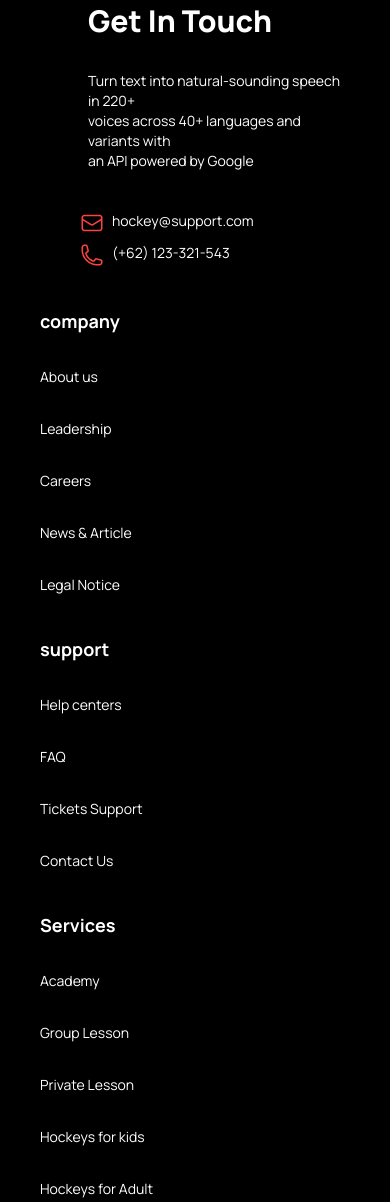
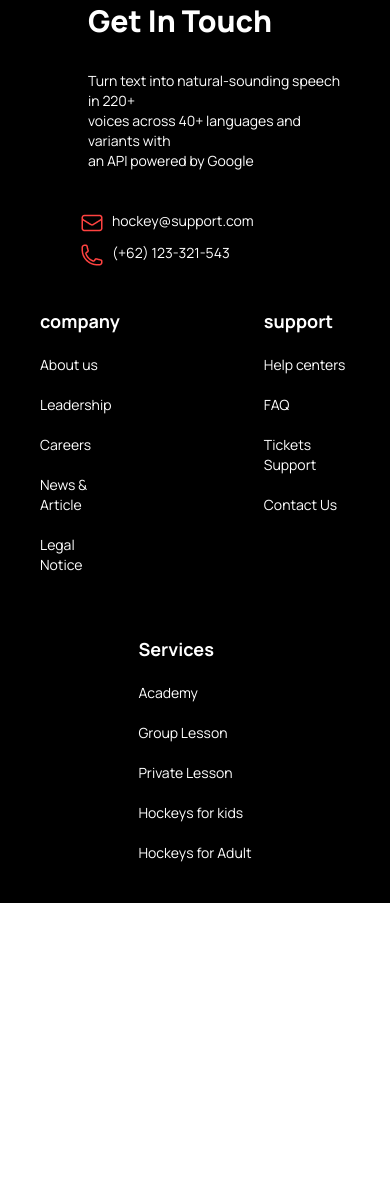
Before and after one commit to 325588/assigntment-3-on, a plain HTML site: page index.html in a window 390 px wide. Shown: the part 8575-9777 px from the top of the page. After the commit the page ends 9478 px from the top, so only its background shows below. Drawn offline with nearby package versions, Linux system fonts and the light colour scheme.

Commit message:
add footer responsive mobile device

```diff
--- a/index.html
+++ b/index.html
@@ -442,6 +442,7 @@
         <div class="grid h-20 card place-items-center"></div>
       </div>
     </main>
+    <div>
     <footer class="footer p-10 bg-black text-white mt-24">
       <aside>
 
@@ -459,26 +460,29 @@
         </div>
 
       </aside>
+      <div class="flex gap-28  sm:flex flex-cols-1">
 
       <nav class="gap-8 ">
-        <header class="sm:grid-cols-2; font-bold text-lg text-white">company</header>
-        <a class="link link-hover">About us</a>
-        <a class="link link-hover">Leadership</a>
-        <a class="link link-hover">Careers</a>
-        <a class="link link-hover">News & Article</a>
-        <a class="link link-hover">Legal Notice</a>
+        <header class="sm:grid-cols-2; font-bold text-lg text-white">company</header><br>
+
+        <a class="link link-hover pt-4">About us</a><br><br>
+        <a class="link link-hover">Leadership</a><br><br>
+        <a class="link link-hover">Careers</a><br><br>
+        <a class="link link-hover">News & Article</a><br><br>
+        <a class="link link-hover">Legal Notice</a><br><br>
       </nav>
-      <nav class="gap-8">
-        <header class=" font-bold text-lg text-white">support</header>
-        <a class="link link-hover">Help centers</a>
-        <a class="link link-hover">FAQ</a>
-        <a class="link link-hover">Tickets Support</a>
-        <a class="link link-hover">Contact Us</a>
+      <nav class="gap-8 ml-8">
+  <header class=" font-bold text-lg text-white">support</header><br>
+        <a class="link link-hover">Help centers</a><br><br>
+        <a class="link link-hover">FAQ</a><br><br>
+        <a class="link link-hover">Tickets Support</a><br><br>
+        <a class="link link-hover">Contact Us</a><br><br>
 
       </nav>
+    </div>
 
 
-      <nav class="gap-8">
+      <nav class="gap-5 mx-auto sm:ml-8">
         <header class=" font-bold text-lg text-white">Services</header>
         <a class="link link-hover">Academy</a>
         <a class="link link-hover"> Group Lesson</a>
@@ -487,5 +491,6 @@
         <a class="link link-hover">Hockeys for Adult</a>
       </nav>
     </footer>
+  </div>
 </body>
 </html>
```
